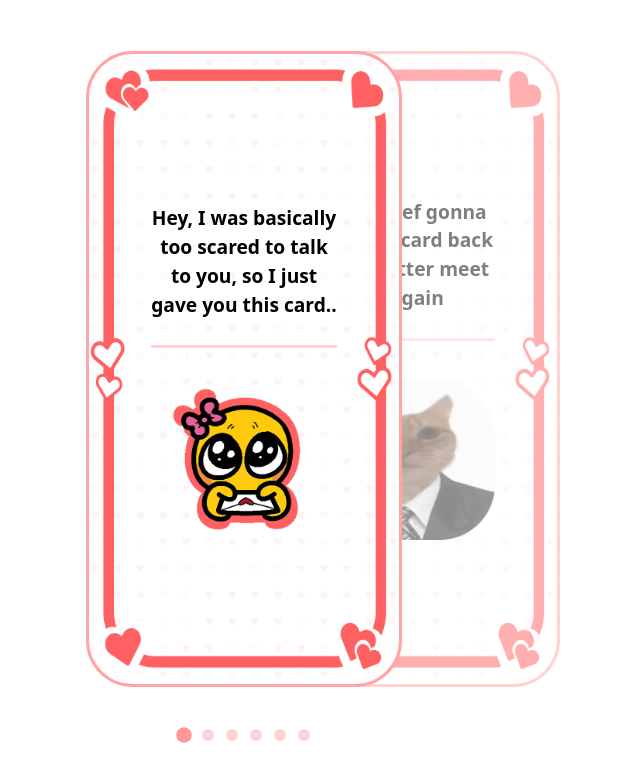
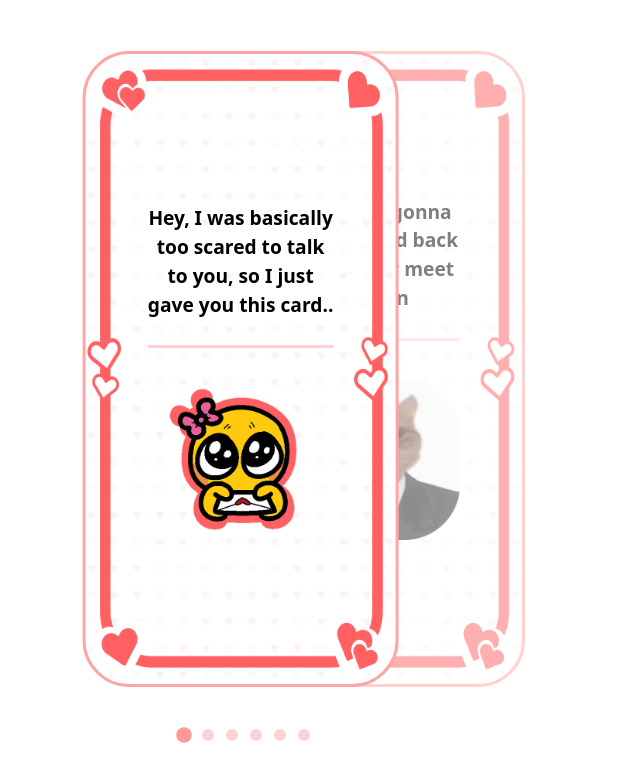
Before and after one commit to Limcyy/RizzCard, a React (Vite) app: page / in a window 1280 px wide. Shown: the top 782 px of the page, without its empty margins (396-1036 px from the left). Built offline with nearby package versions, Linux system fonts and the light colour scheme.

Commit message:
Update Card.css
dsdsdsdsd

```diff
--- a/src/components/Card.css
+++ b/src/components/Card.css
@@ -56,13 +56,13 @@
     opacity: 0; /* Start invisible */
   }
   10% {
-    opacity: 0.4; /* Fade in as it begins to rise */
+    opacity: 0.9; /* Fade in as it begins to rise */
   }
   50% {
-    opacity: 0.8; /* Peak brightness as it crosses the middle */
+    opacity: 1; /* Peak brightness as it crosses the middle */
   }
   90% {
-    opacity: 0.4; /* Start to fade out near the top */
+    opacity: 0.9; /* Start to fade out near the top */
   }
   100% {
     transform: translate(-10%, -100%); /* End above the card */
@@ -94,7 +94,7 @@
 /* Only show and animate the shine on the active card */
 .card.active .card-shine {
   opacity: 1; /* Make visible */
-  animation: shineEffect 4s ease-in-out infinite;
+  animation: shineEffect 3s ease-in-out infinite;
   animation-delay: 2s; /* Wait 2 seconds before starting */
 }
 
@@ -127,12 +127,14 @@
   transition: opacity 0.3s ease, transform 0.3s ease;
   opacity: 0;
   pointer-events: none;
+  margin-left: -10%;
+
 }
 
 .card.active {
   opacity: 1;
   pointer-events: auto;
-  transform: translateX(-50%) scale(1);
+  transform: translateX(-40%) scale(1);
 }
 
 .card img {
```
